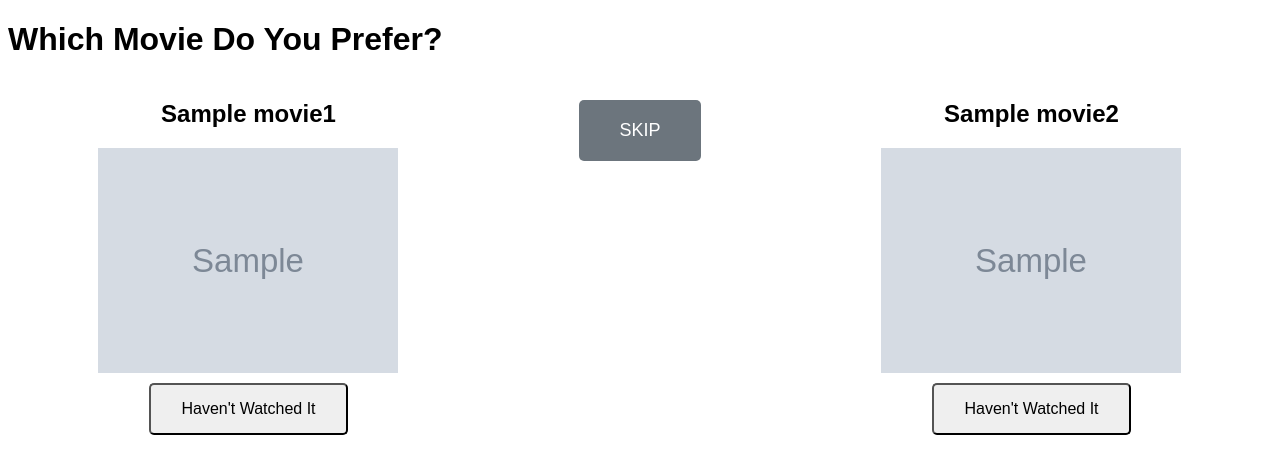
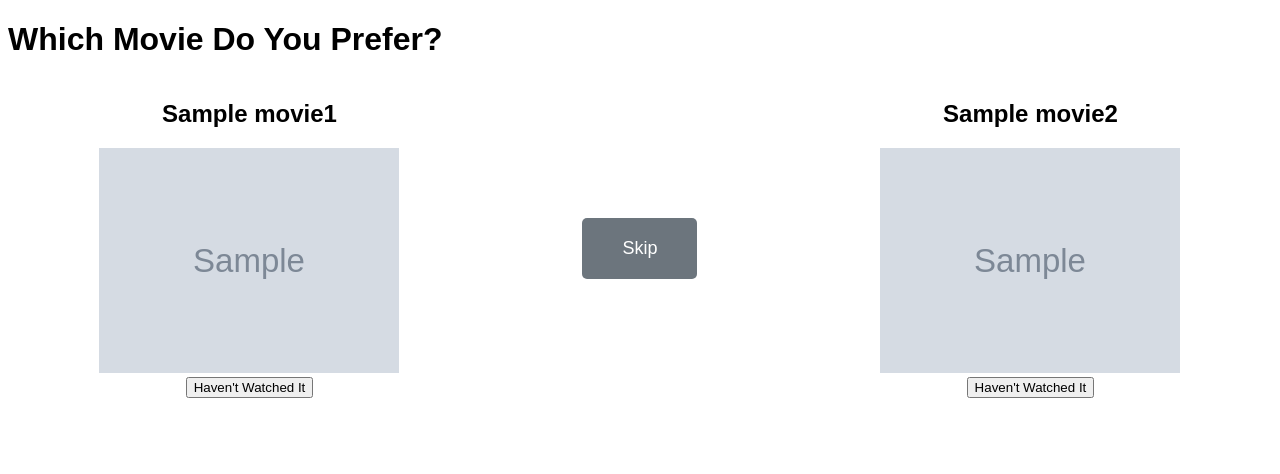
Before and after one commit to PeterPark07/Movie-Comparison-App, a Flask app: template templates/comparison.html in a window 1280 px wide. Shown: the top 474 px of the page. Run offline with Flask 3, Linux system fonts and the light colour scheme; the template is opened without the code that fills it: most values are stand-ins (such as "Sample title", 1, 10 or a date in 2020); grey boxes marked "Sample" are stand-in pictures.

Commit message:
Update comparison.html

```diff
--- a/templates/comparison.html
+++ b/templates/comparison.html
@@ -11,16 +11,13 @@
         .movie-container {
             display: flex;
             justify-content: space-around;
-            align-items: flex-start; /* Adjust alignment */
+            align-items: center;
             margin-top: 20px;
         }
         .movie {
             text-align: center;
             margin-bottom: 20px;
             position: relative;
-            display: flex;
-            flex-direction: column;
-            align-items: center;
         }
         .movie img {
             width: 300px;
@@ -29,9 +26,8 @@
         }
         .skip-button-container {
             display: flex;
-            flex-direction: column;
+            justify-content: center;
             align-items: center;
-            justify-content: flex-start; /* Adjust alignment */
             margin: 20px 0;
         }
         .skip-button-container button {
@@ -42,28 +38,9 @@
             color: white;
             border-radius: 5px;
             cursor: pointer;
-            margin-bottom: 10px; /* Adjust spacing */
         }
         .skip-button-container button:hover {
             background-color: #5a6268; /* Darker shade on hover */
-        }
-        .movie-buttons {
-            display: flex;
-            flex-direction: row; /* Arrange buttons horizontally */
-            align-items: center;
-            justify-content: center; /* Center buttons horizontally */
-            margin-top: 10px; /* Adjust spacing */
-        }
-        .movie-buttons button {
-            padding: 15px 30px; /* Smaller padding for smaller buttons */
-            font-size: 16px; /* Smaller font size */
-            border-radius: 5px;
-            cursor: pointer;
-            margin: 0 5px; /* Adjust spacing between buttons */
-        }
-        .movie-buttons button.large {
-            padding: 20px 40px; /* Larger padding for larger button */
-            font-size: 18px; /* Larger font size */
         }
         .haven't-seen-button {
             position: absolute;
@@ -104,7 +81,8 @@
             .then(data => {
                 if (data.success) {
                     // Replace the movie with new movie data
-                    document.getElementById('movie-' + movieId).innerHTML = `
+                    const movieContainer = document.getElementById('movie-' + movieId);
+                    movieContainer.innerHTML = `
                         <h2>${data.movie.title}</h2>
                         <img src="${data.movie.poster_path}" alt="${data.movie.title}" onclick="submitForm('${data.movie.id}', '${data.other_movie_id}')">
                         <form id="vote-form-${data.movie.id}" action="{{ url_for('vote') }}" method="post">
@@ -112,10 +90,14 @@
                             <input type="hidden" name="winner_title" value="${data.movie.title}">
                             <input type="hidden" name="non_winner_id" value="">
                         </form>
-                        <div class="movie-buttons">
-                            <button class="haven't-seen-button" onclick="skipMovie('${data.movie.id}', '${data.other_movie_id}')">Haven't Watched It</button>
-                        </div>
+                        <button class="haven't-seen-button" onclick="skipMovie('${data.movie.id}', '${data.other_movie_id}')">Haven't Watched It</button>
                     `;
+
+                    // Re-attach event listener to the "Haven't Watched It" button
+                    const havenSeenButton = movieContainer.querySelector('.haven't-seen-button');
+                    havenSeenButton.addEventListener('click', () => {
+                        skipMovie(data.movie.id, data.other_movie_id);
+                    });
                 }
             });
         }
@@ -132,12 +114,10 @@
                 <input type="hidden" name="winner_title" value="{{ movie1.title }}">
                 <input type="hidden" name="non_winner_id" value="">
             </form>
-            <div class="movie-buttons">
-                <button class="haven't-seen-button" onclick="skipMovie('{{ movie1.id }}', '{{ movie2.id }}')">Haven't Watched It</button>
-            </div>
+            <button class="haven't-seen-button" onclick="skipMovie('{{ movie1.id }}', '{{ movie2.id }}')">Haven't Watched It</button>
         </div>
         <div class="skip-button-container">
-            <button class="large" onclick="skipMovies()">SKIP</button>
+            <button onclick="skipMovies()">Skip</button>
         </div>
         <div class="movie" id="movie-{{ movie2.id }}">
             <h2>{{ movie2.title }}</h2>
@@ -147,9 +127,7 @@
                 <input type="hidden" name="winner_title" value="{{ movie2.title }}">
                 <input type="hidden" name="non_winner_id" value="">
             </form>
-            <div class="movie-buttons">
-                <button class="haven't-seen-button" onclick="skipMovie('{{ movie2.id }}', '{{ movie1.id }}')">Haven't Watched It</button>
-            </div>
+            <button class="haven't-seen-button" onclick="skipMovie('{{ movie2.id }}', '{{ movie1.id }}')">Haven't Watched It</button>
         </div>
     </div>
 </body>
```
